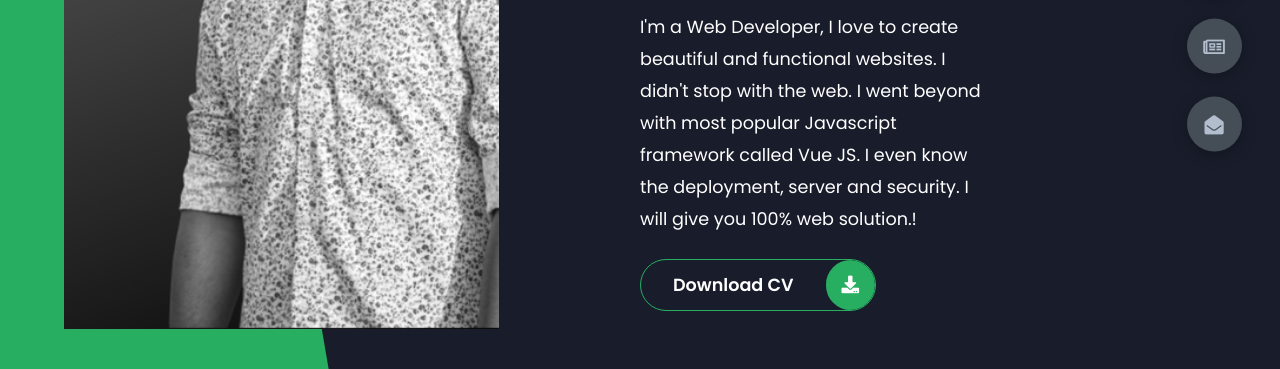
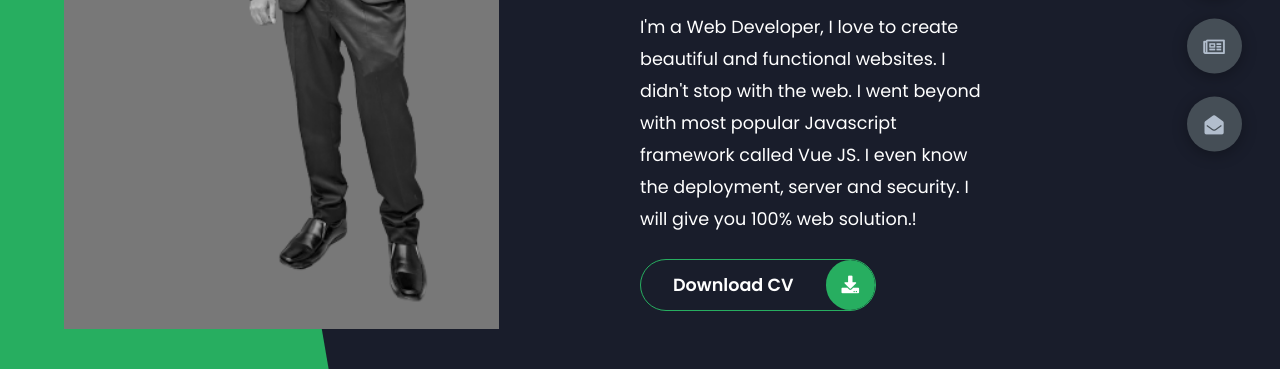
Before and after one commit to Zamerun-Hasan/Himel-Portfolio, a plain HTML site: page index.html in a window 1280 px wide. Shown: the part 431-800 px from the top of the page. Drawn offline with Linux system fonts and the light colour scheme.

Commit message:
fifth commit

```diff
--- a/index.html
+++ b/index.html
@@ -22,7 +22,7 @@
             <div class="left-header">
                 <div class="h-shape"></div>
                 <div class="image">
-                    <img src="img/himelpic.png" alt="">
+                    <img src="img/zame.png" alt="">
                 </div>
             </div>
             <div class="right-header">
```
Also changed, not shown: img/Han.png (added), img/Hasan.png (added), img/himlilpic.png (deleted), img/zame.png (added).
